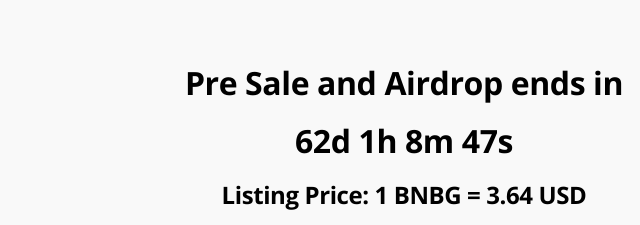
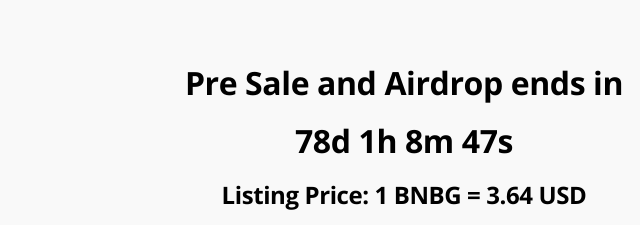
Before and after one commit to steven055/bnbgold, a plain HTML site: page index.html in a window 1280 px wide. Shown: the part 1720-1945 px from the top of the page, 236-876 px from the left. Drawn offline with nearby package versions, Linux system fonts and the light colour scheme; some packages are replaced by stand-ins of ours; files that its build step writes are made by us from their sources; a script that the page names is missing; files whose address does not match are found by name.

Commit message:
Update index.html

```diff
--- a/index.html
+++ b/index.html
@@ -1,5 +1,4 @@
 <!DOCTYPE html><html lang="en">
-<!-- Mirrored from goldbnb.network/ by HTTrack Website Copier/3.x [XR&CO'2014], Fri, 04 Aug 2023 01:59:33 GMT -->
 <head>
     <meta charset="utf-8">
     <meta name="viewport" content="width=device-width, initial-scale=1, shrink-to-fit=no">
@@ -44,7 +43,7 @@
     </script>
     <script>
         // Set the date we're counting down to
-        var countDownDate = new Date("Oct 14, 2023 15:37:25").getTime();
+        var countDownDate = new Date("Oct 30, 2023 15:37:25").getTime();
 
         // Update the count down every 1 second
         var x = setInterval(function() {
```
